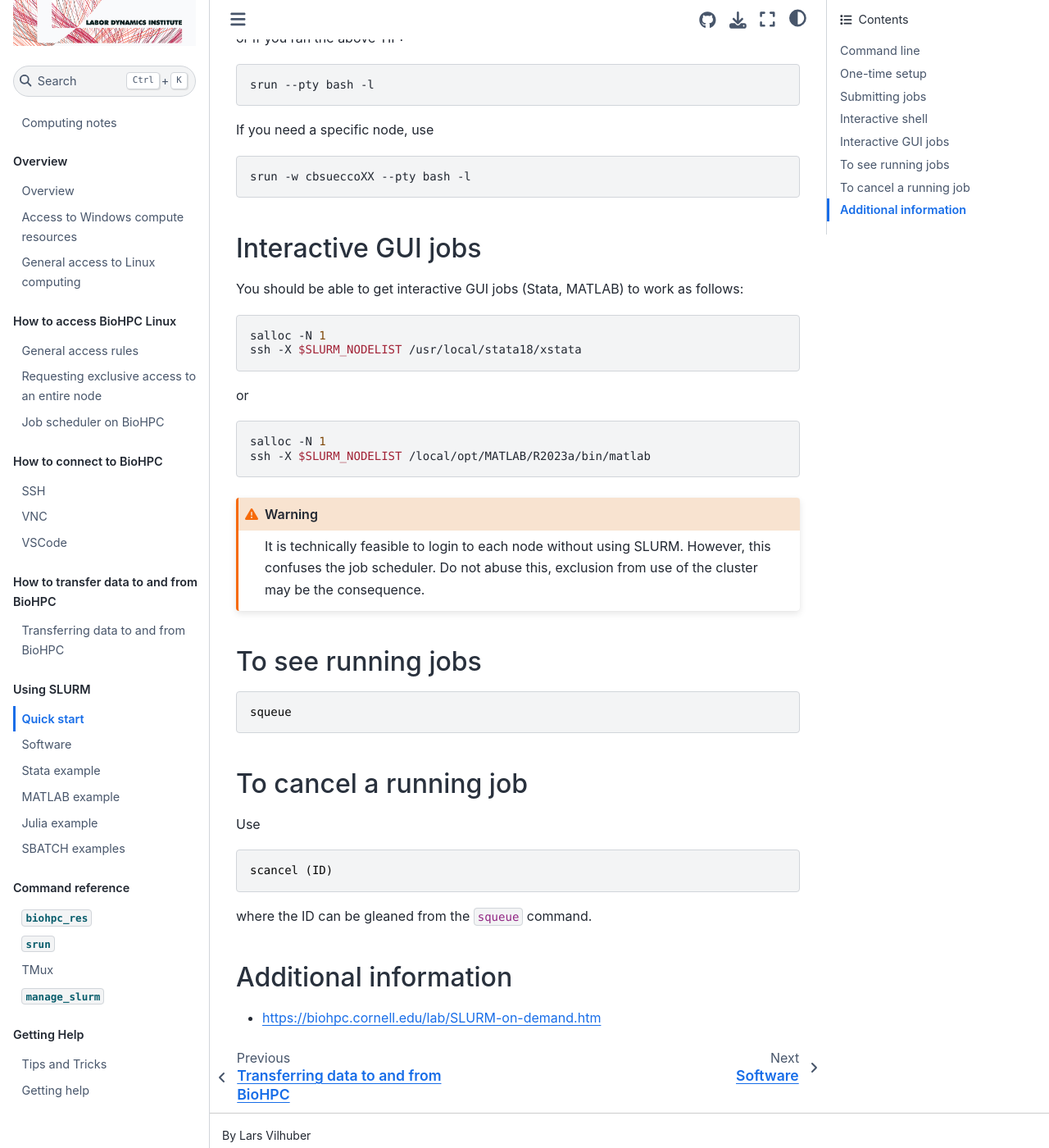
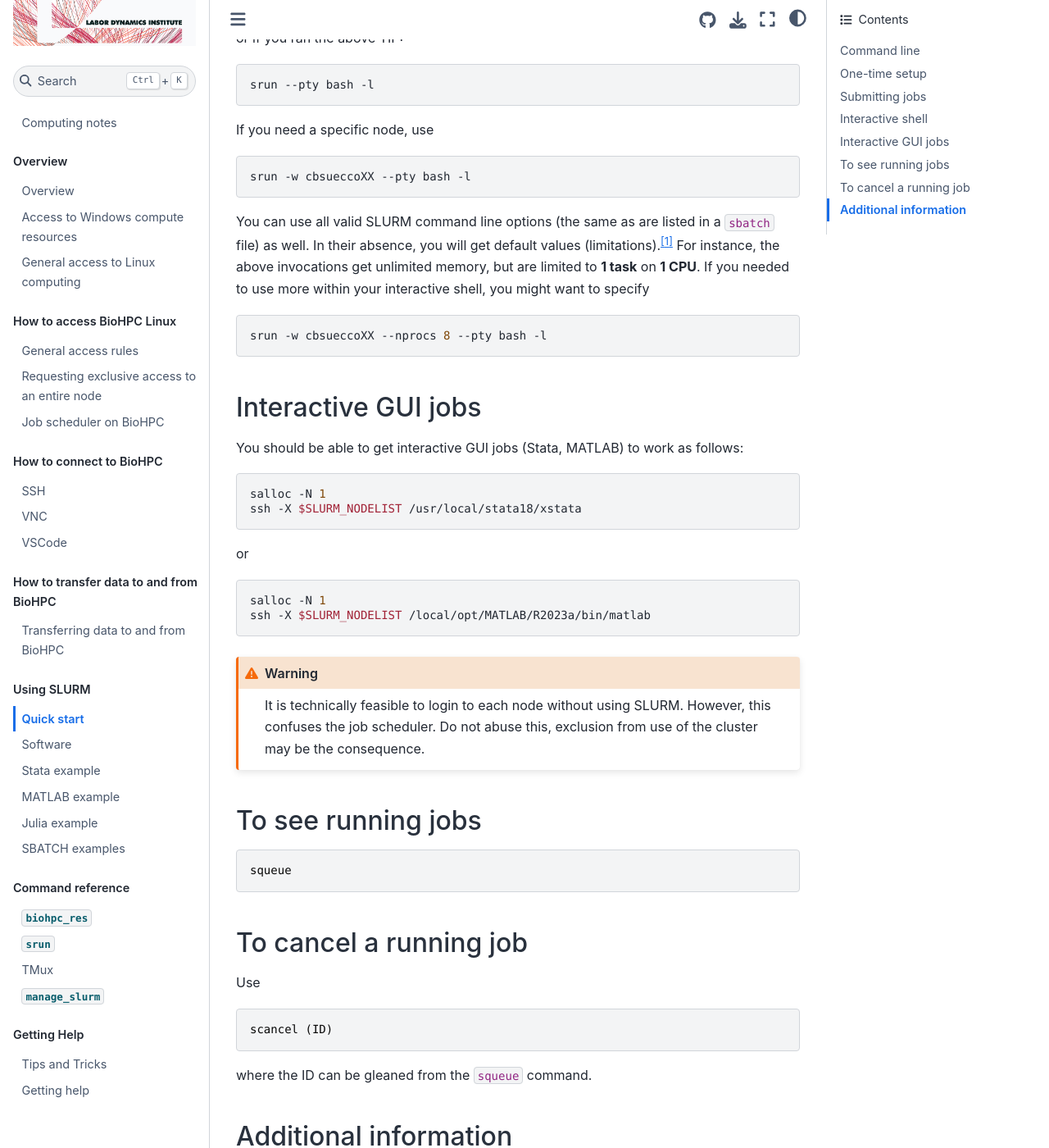
Before and after one commit to labordynamicsinstitute/ecco-notes, a Jupyter Book: the page built from docs/biohpc/slurm-quick-start.md, in a window 1280 px wide and 1400 px high, scrolled down 1417 px. Shown: the whole window at 82% size. Built offline with Jupyter Book 1.0.4 settings and Sphinx 7.4.7 and the Sphinx Book theme 1.1.4, drawn with Linux system fonts in a browser that asks for light colours; some of the changed text lies outside the part shown.

Commit message:
Update slurm-quick-start.md with info on default values

````diff
--- a/docs/biohpc/slurm-quick-start.md
+++ b/docs/biohpc/slurm-quick-start.md
@@ -64,6 +64,14 @@ If you need a specific node, use
 srun -w cbsueccoXX --pty bash -l
 ```
 
+You can use all valid SLURM command line options (the same as are listed in a `sbatch` file) as well. In their absence, you will get default values (limitations).[^limits] For instance, the above invocations get unlimited memory, but are limited to **1 task** on **1 CPU**. If you needed to use more within your interactive shell, you might want to specify
+
+```bash
+srun -w cbsueccoXX --nprocs 8 --pty bash -l
+```
+
+[^limits]: You can get a list of all the default values by getting a login shell (`srun --pty bash -l`), then listing all the SLURM-related environment variables (`export | grep SLURM`).
+
 ## Interactive GUI jobs
 
 You should be able to get interactive GUI jobs (Stata, MATLAB) to work as follows:
````
